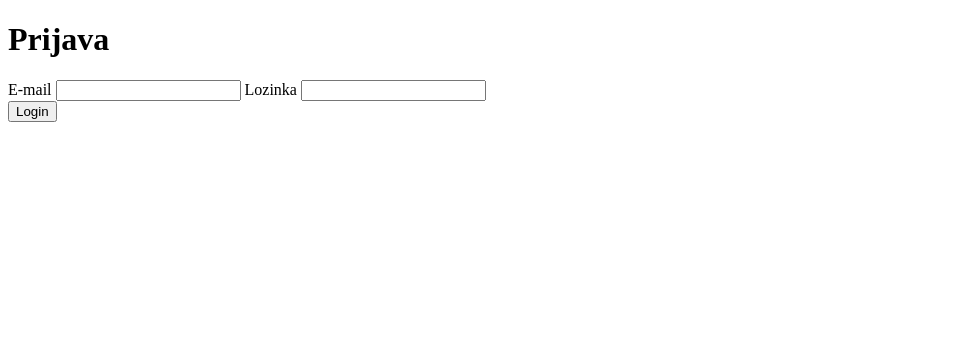
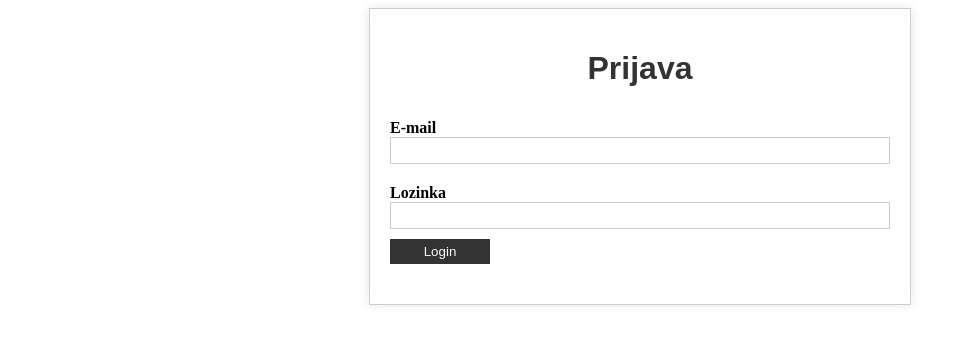
Before and after one commit to danaxkrstic/To-Do-projekt-UPI-, a website: page log_in.html in a window 1280 px wide. Shown: the whole page, without its empty margins (0-966 px from the left). Drawn offline with Linux system fonts and the light colour scheme.

Commit message:
odrađen css za log-in dio

```diff
--- a/log_in.html
+++ b/log_in.html
@@ -3,7 +3,7 @@
 <head>
     <meta charset="UTF-8">
     <meta name="viewport" content="width=device-width, initial-scale=1.0">
-    <link rel="stylesheet" href="sign_up.css">
+    <link rel="stylesheet" href="log_in.css">
     <script defer src="log_in.js"></script>
     <title> Prijava </title>
 </head>
```
